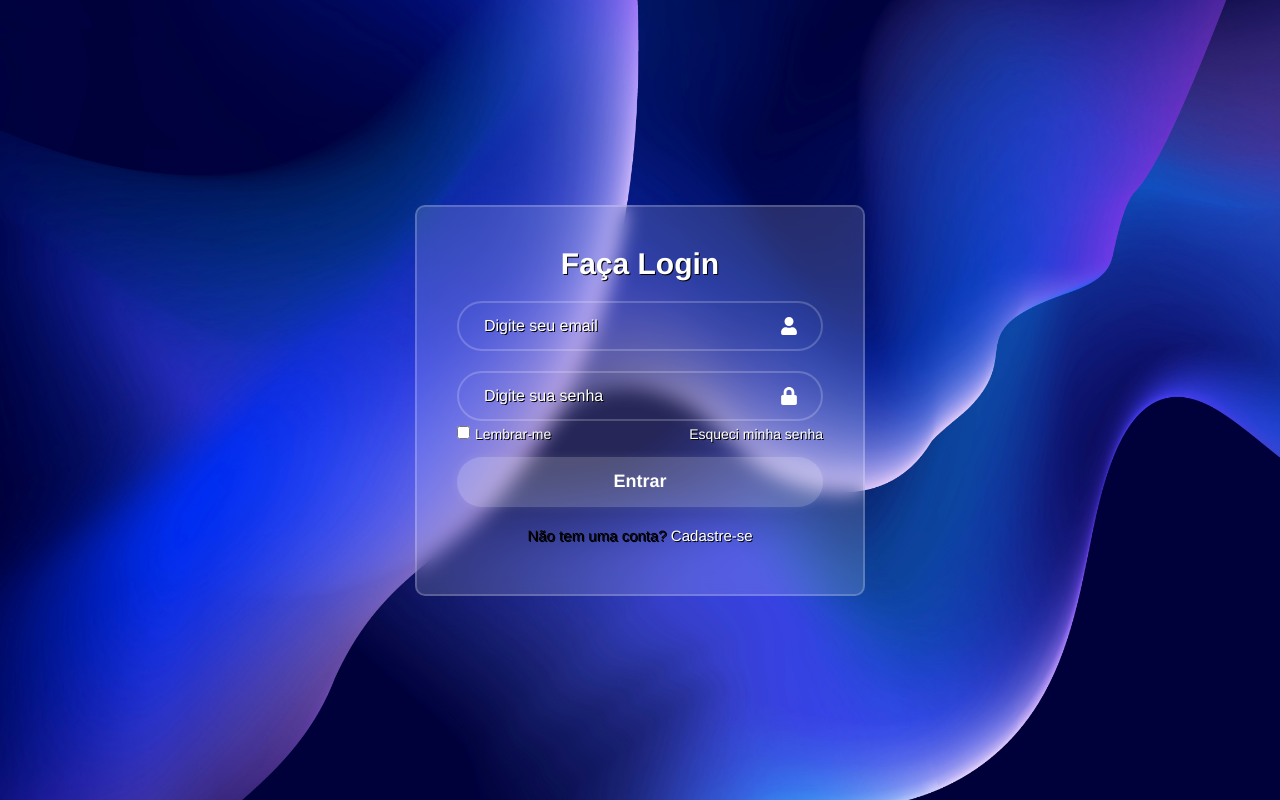
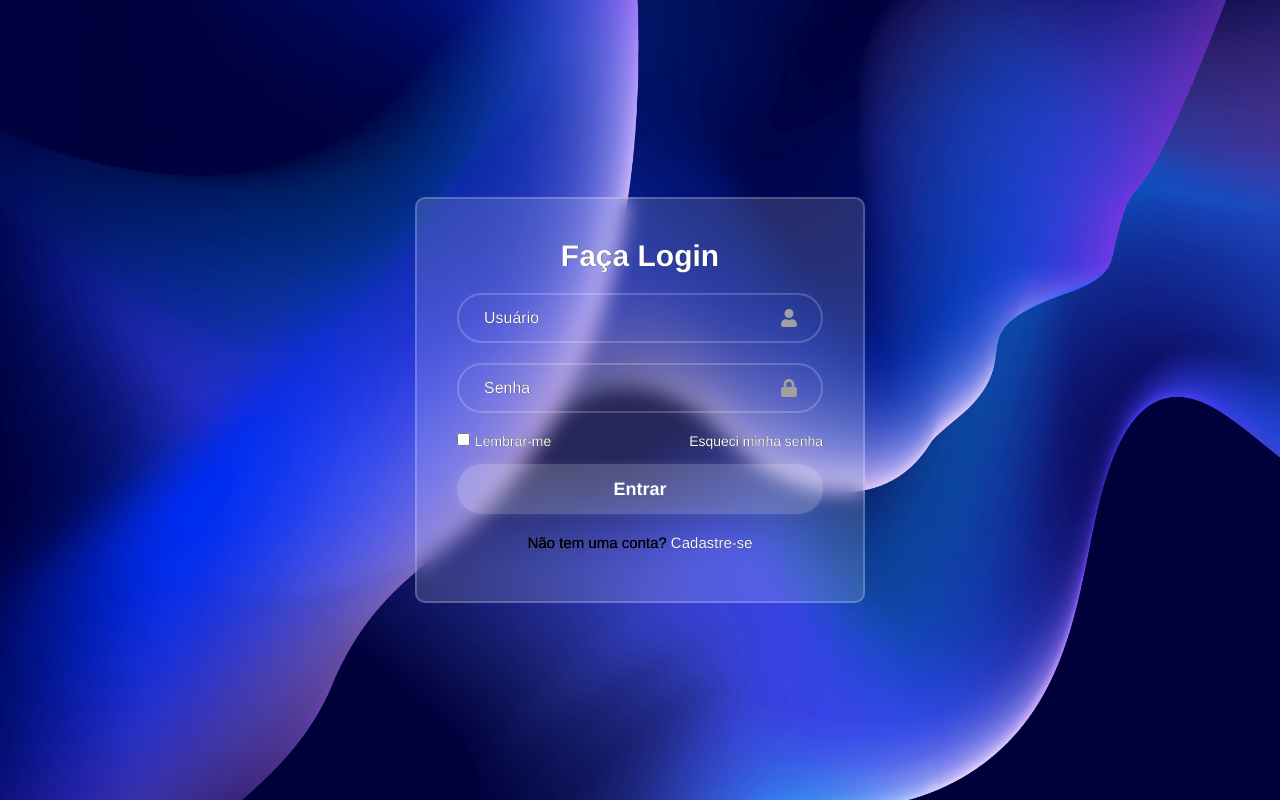
Before and after one commit to Gabriel-Botz/REACT-P1, a React (Vite) app: page /login in a window 1280 px wide. Built offline with nearby package versions, Linux system fonts and the light colour scheme.

Commit message:
modularizando inputs

```diff
--- a/package.json
+++ b/package.json
@@ -13,7 +13,8 @@
     "@react-icons/all-files": "^4.1.0",
     "react": "^19.2.6",
     "react-dom": "^19.2.6",
-    "react-icons": "^5.6.0"
+    "react-icons": "^5.6.0",
+    "react-router-dom": "^7.16.0"
   },
   "devDependencies": {
     "@eslint/js": "^10.0.1",
--- a/src/App.css
+++ b/src/App.css
@@ -3,7 +3,7 @@
     padding: 0;
     font-family: Helvetica;
     box-sizing: border-box;
-    text-shadow: 1px 1px #000;
+    text-shadow: 0.2px 0.2px #000;
 }
 
 a{
--- a/src/App.jsx
+++ b/src/App.jsx
@@ -1,6 +1,6 @@
 import './App.css'
 
-import Login from './login-module/login';
+import Login from './pages/Login/Login';
 function App() {
   return (
       <div className="App">
--- /dev/null
+++ b/src/components/InputField/InputField.jsx
@@ -0,0 +1,17 @@
+import styles from './InputField.module.css';
+
+const InputField = ({ type, placeholder, value, onChange, icon }) => {
+
+return (<div className={styles.inputField}>
+  <input
+    type={type}
+    placeholder={placeholder}
+    value={value}
+    onChange={onChange}
+  />
+  {icon}
+</div>);
+
+}
+
+export default InputField;
--- /dev/null
+++ b/src/components/InputField/InputField.module.css
@@ -0,0 +1,31 @@
+.inputField {
+    position: relative;
+    width: 100%;
+    height: 50px;
+    margin: 20px auto;
+}
+
+.inputField input {
+    width: 100%;
+    height: 100%;
+    background-color: transparent;
+    outline: none;
+    border: 2px solid rgba( 255, 255, 255, 0.2 );
+    border-radius: 40px;
+    font-size: 16px;
+    color: #fff;
+    padding: 20px 25px;
+}
+
+.inputField input::placeholder {
+    color: #ffffff;
+}
+
+.icon {
+    position: absolute;
+    right: 25px;
+    top: 50%;
+    transform: translateY(-50%);
+    font-size: 18px;
+    color: #a0a0a0;
+}
--- a/src/login-module/Login.jsx
+++ b/src/pages/Login/Login.jsx
@@ -3,6 +3,10 @@ import {useState} from 'react';
 import { FaUser, FaLock } from 'react-icons/fa';
 
 import styles from './Login.module.css';
+
+import InputField from '../../components/InputField/InputField';
+
+import stylesInput from '../../components/InputField/InputField.module.css';
 
 
 const Login = () => {
@@ -22,14 +26,23 @@ const Login = () => {
       <div className={styles.container}>
         <form onSubmit={handleSubmit}>
             <h1>Faça Login</h1>
-            <div className={styles.inputField}>
-            <input type="text" placeholder='Digite seu email' onChange={(e) => setUsername(e.target.value)} />
-            <FaUser className={styles.icon} />
-            </div>
-            <div className={styles.inputField}>
-            <input type="password" placeholder='Digite sua senha' onChange={(e) => setPassword(e.target.value)} />
-            <FaLock className={styles.icon} />
-            </div>
+
+              <InputField
+                type="text"
+                placeholder="Usuário"
+                value={username}
+                onChange={(e) => setUsername(e.target.value)}
+                icon={<FaUser className={stylesInput.icon} />}
+              />
+
+              <InputField
+                type="password"
+                placeholder="Senha"
+                value={password}
+                onChange={(e) => setPassword(e.target.value)}
+                icon={<FaLock className={stylesInput.icon} />}
+              />
+
 
             <div className= {styles.recallForget}>
               <label>
--- a/src/login-module/Login.module.css
+++ b/src/pages/Login/Login.module.css
@@ -33,7 +33,7 @@
 }
 
 .inputField input::placeholder {
-    color: #fff;
+    color: #ffffff;
 }
 
 .inputField .icon {
@@ -42,7 +42,7 @@
     top: 50%;
     transform: translateY(-50%);
     font-size: 18px;
-    color: #fff;
+    color: #a0a0a0;
 }
 
 .container .recallForget{
@@ -50,7 +50,9 @@
     justify-content: space-between;
     align-items: center;
     font-size: 14px;
-    margin: -15px 0 15px;
+    margin: 15px 0 15px;
+    box-shadow: none;
+    text-shadow: none;
 }
 
 .recallForget label {
@@ -63,10 +65,11 @@
 
 .recallForget a, .signupLink p a {
     color: #fff;
+    transition: 0.3s;
 }
 
 .recallForget a:hover, .signupLink p a:hover {
-    text-decoration: underline;
+    color: #1d01bb;
 }
 
 .container button {
@@ -83,6 +86,12 @@
     font-size: 18px;
     font-weight: 600;
     text-shadow: none;
+    transition: 0.3s;
+
+}
+
+.container button:hover {
+    background-color: rgba( 255, 255, 255, 0.3 );
 }
 
 .container .signupLink {
```
Also changed, not shown: src/components/Button/Button.jsx (added), src/components/Button/Button.module.css (added), src/pages/Register/Register.jsx (added), src/pages/Register/Register.module.css (added), 1 other file (tests, documents, lock files or other folders).
